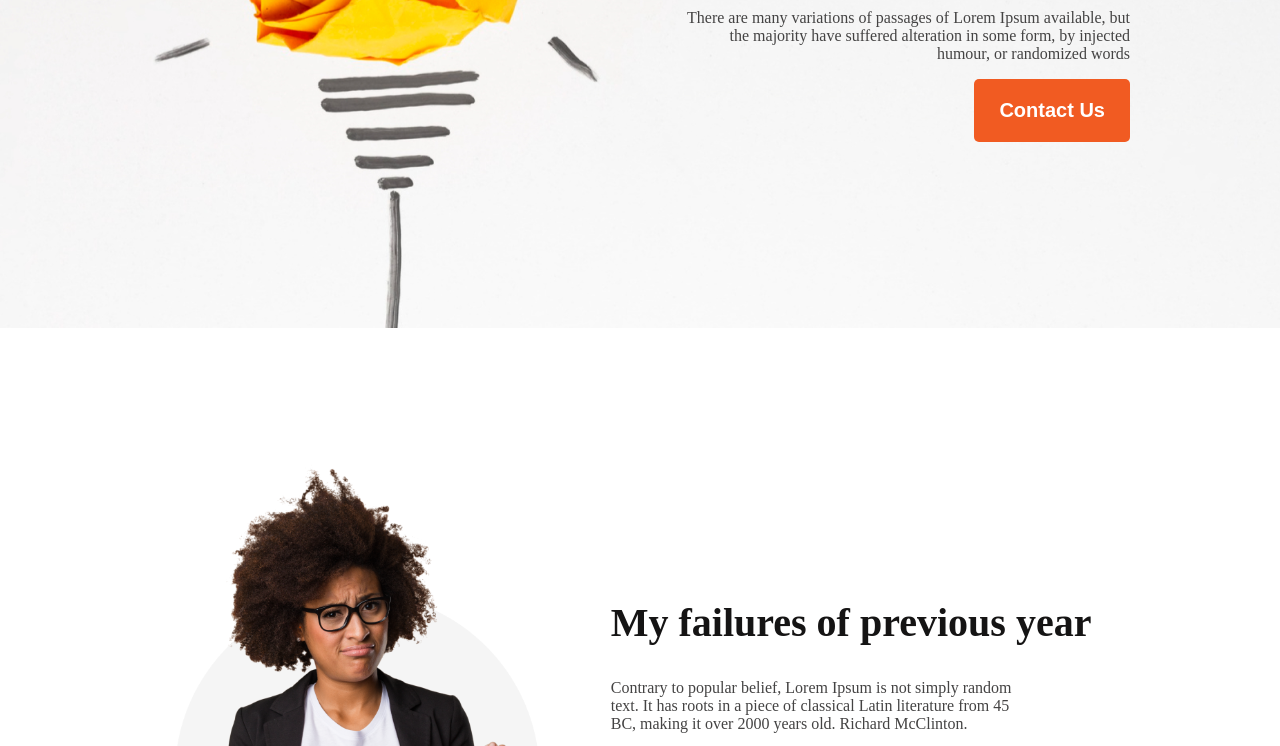
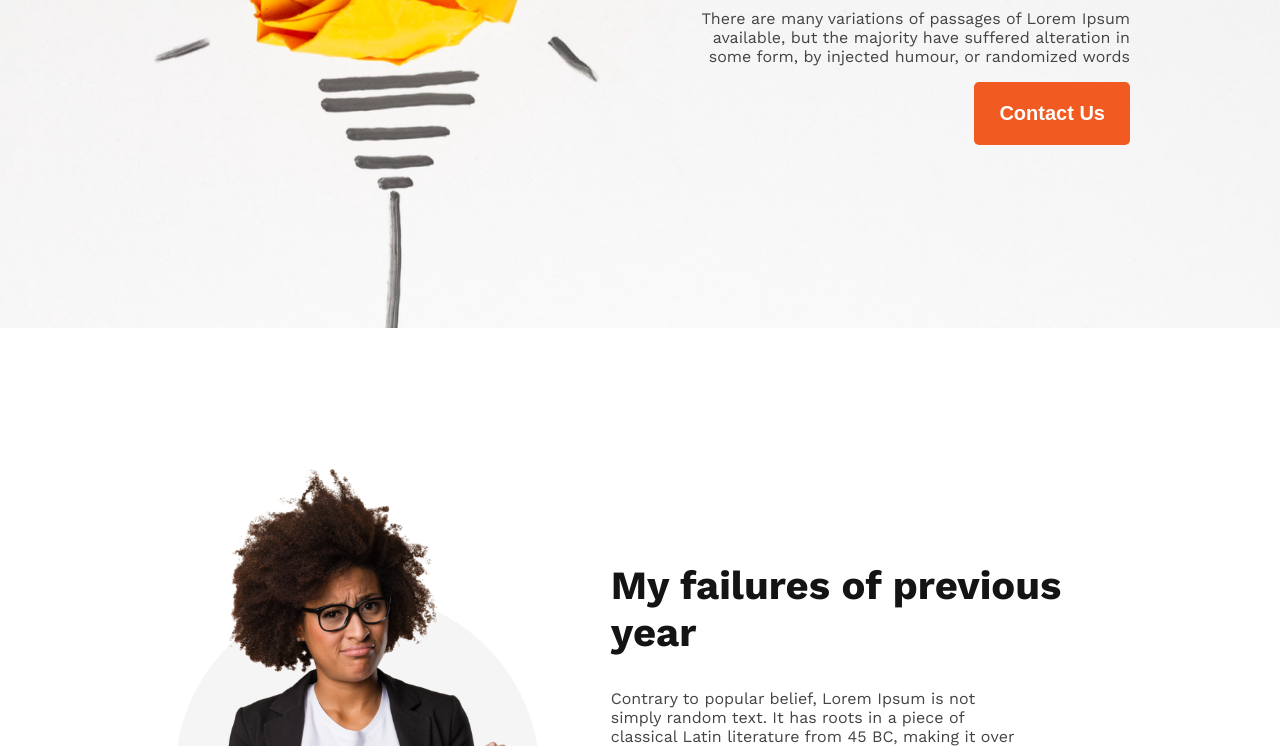
Before and after one commit to shaishabcoding/new-year-new-me-2024, a plain HTML site: page index.html in a window 1280 px wide. Shown: the part 480-1226 px from the top of the page. Drawn offline with nearby package versions, Linux system fonts and the light colour scheme.

Commit message:
added font family

```diff
--- a/index.html
+++ b/index.html
@@ -4,6 +4,12 @@
     <meta charset="UTF-8" />
     <meta name="viewport" content="width=device-width, initial-scale=1.0" />
     <title>New year new me 2024</title>
+    <link rel="preconnect" href="https://fonts.googleapis.com" />
+    <link rel="preconnect" href="https://fonts.gstatic.com" crossorigin />
+    <link
+      href="https://fonts.googleapis.com/css2?family=Work+Sans:wght@300;400;500;600;700&display=swap"
+      rel="stylesheet"
+    />
     <link rel="stylesheet" href="styles/style.css" />
   </head>
   <body>
--- a/styles/style.css
+++ b/styles/style.css
@@ -3,6 +3,7 @@ html,
 body {
   padding: 0;
   margin: 0;
+  font-family: "Work Sans", sans-serif;
 }
 main {
   /* background-color: red; */
@@ -66,10 +67,10 @@ main {
   justify-content: space-around;
   padding: 130px;
 }
-.failures  img {
+.failures img {
   height: 500px;
 }
-.failures-container{
+.failures-container {
   width: 50%;
 }
 .failures-title {
@@ -77,7 +78,7 @@ main {
   font-size: 40px;
   font-weight: 700;
 }
-.failures-description{
+.failures-description {
   width: 416px;
 }
 .failures-description,
@@ -151,7 +152,7 @@ main {
   font-weight: 600;
   margin-bottom: 30px;
 }
-.contact-us input{
+.contact-us input {
   display: block;
   width: 100%;
   padding: 20px;
@@ -160,7 +161,7 @@ main {
   margin-top: 0;
   margin-bottom: 16px;
 }
-.social{
+.social {
   display: flex;
   gap: 20px;
 }
```
